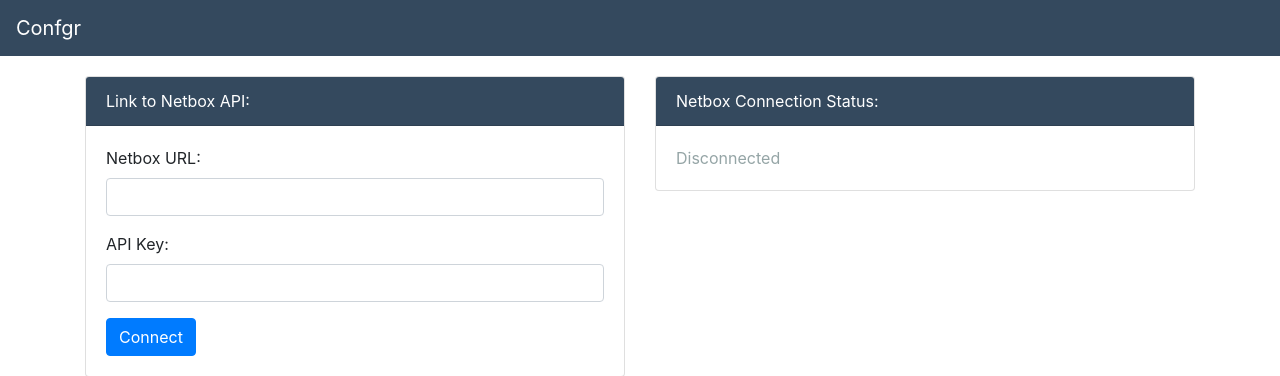
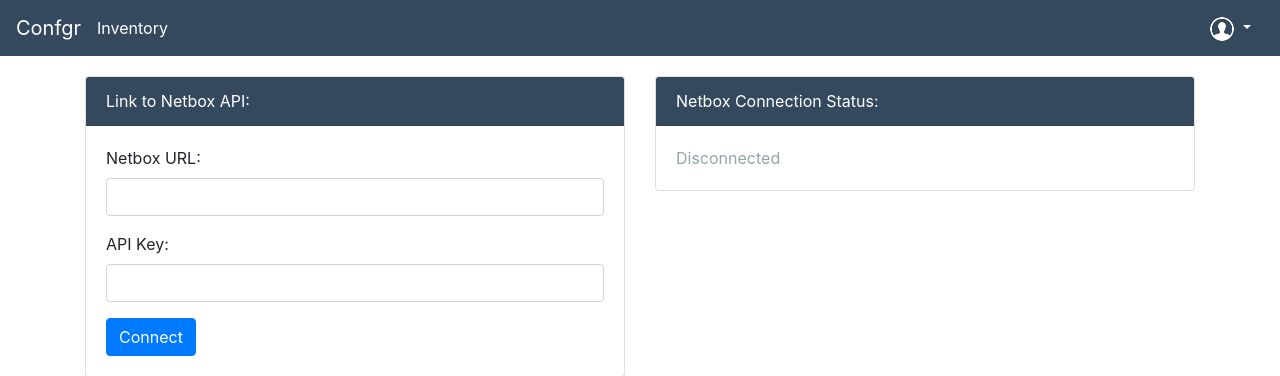
Before and after one commit to WilliamMarti/confgr, a Flask app: page /admin in a window 1280 px wide. Shown: the top 376 px of the page. Run offline with Flask 2, Linux system fonts and the light colour scheme; a user stored in the database is signed in; data comes from the database, SQL or seed files in the repository; some libraries are stand-ins or nearby versions.

Commit message:
update nav bar, fix inventory paramters

```diff
--- a/confgr/confgr.py
+++ b/confgr/confgr.py
@@ -96,7 +96,6 @@
 
 	title = "Home"
 
-
 	try:
 
 		conn = sqlite3.connect('confgrdb.db')
@@ -155,7 +154,7 @@
 
 		devices = "Error"
 
-	return render_template('inventory.html', name=name, title=title, devices=devices)
+	return render_template('inventory.html', title=title, username=session['username'], devices=devices)
 
 
 @application.route("/admin")
--- a/confgr/static/button-controllers.js
+++ b/confgr/static/button-controllers.js
@@ -59,6 +59,8 @@
 		success: function(data) {
 
 			if(data == "True"){
+
+				console.log("test");
 
 				window.location.replace("/");
 
--- a/confgr/static/style.css
+++ b/confgr/static/style.css
@@ -1,3 +1,16 @@
+#dropdownMenuButton{
+
+	background-color: #34495e;
+	color:#fff;
+
+}
+
+.dropdownMenuButton:hover{
+
+	color:#a0a0a0;
+
+}
+
 #customnavbar{
 
 	background-color: #34495e;
--- a/confgr/templates/layout.html
+++ b/confgr/templates/layout.html
@@ -13,13 +13,17 @@
     -->
     <link rel="stylesheet" href="/static/style.css" crossorigin="anonymous">
 
-    <script src="https://code.jquery.com/jquery-3.2.1.slim.min.js" integrity="sha384-KJ3o2DKtIkvYIK3UENzmM7KCkRr/rE9/Qpg6aAZGJwFDMVNA/GpGFF93hXpG5KkN" crossorigin="anonymous"></script>
+
+    <script src="https://ajax.googleapis.com/ajax/libs/jquery/3.2.1/jquery.min.js"></script>
+
     <script src="https://cdnjs.cloudflare.com/ajax/libs/popper.js/1.12.9/umd/popper.min.js" integrity="sha384-ApNbgh9B+Y1QKtv3Rn7W3mgPxhU9K/ScQsAP7hUibX39j7fakFPskvXusvfa0b4Q" crossorigin="anonymous"></script>
+
     <script src="https://maxcdn.bootstrapcdn.com/bootstrap/4.0.0/js/bootstrap.min.js" integrity="sha384-JZR6Spejh4U02d8jOt6vLEHfe/JQGiRRSQQxSfFWpi1MquVdAyjUar5+76PVCmYl" crossorigin="anonymous"></script>
 
-    <!--
+
     <script src="/static/tether/dist/js/tether.js" crossorigin="anonymous"></script>
-    <script src="https://ajax.googleapis.com/ajax/libs/jquery/3.2.1/jquery.min.js"></script>
+
+       <!--
     <script src="/static/bootstrap/js/bootstrap.js" crossorigin="anonymous"></script>
     -->
     <script src="/static/button-controllers.js" crossorigin="anonymous"></script>
@@ -32,7 +36,6 @@
 
     <a class="navbar-brand custom-nav-link" href="/">Confgr</a>
 
-    <div class="collapse navbar-collapse" id="navbarSupportedContent">
 
       {% if username is defined %}
 
@@ -48,25 +51,19 @@
         </ul>
 
 
-        <ul class="nav navbar-nav navbar-right">
-
-          <li class="nav-item dropdown custom-nav-link">
-            <a class="nav-link dropdown-toggle custom-nav-link" id="navbarDropdownMenuLink" data-toggle="dropdown" aria-haspopup="true" aria-expanded="false">
-             {{ username }}
-             <img src="/static/icons/user-icon.png">
-            </a>
+        <div class="dropdown">
+          <a class="btn dropdown-toggle" type="button" id="dropdownMenuButton" data-toggle="dropdown" aria-haspopup="true" aria-expanded="false">
+            {{ username }} <img src="/static/icons/user-icon.png">
+          </a>
             <div class="dropdown-menu" aria-labelledby="navbarDropdownMenuLink">
               <a class="dropdown-item" href="/profile/{{ username }}">Profile</a>
               <a class="dropdown-item" href="/admin">Admin</a>
               <a class="dropdown-item" href="/logout">Logout</a>
             </div>
-          </li>
+        </div>
 
-        </ul>
+    {% endif %}
 
-      {% endif %}
-
-    </div>
 
   </nav>
 
```
